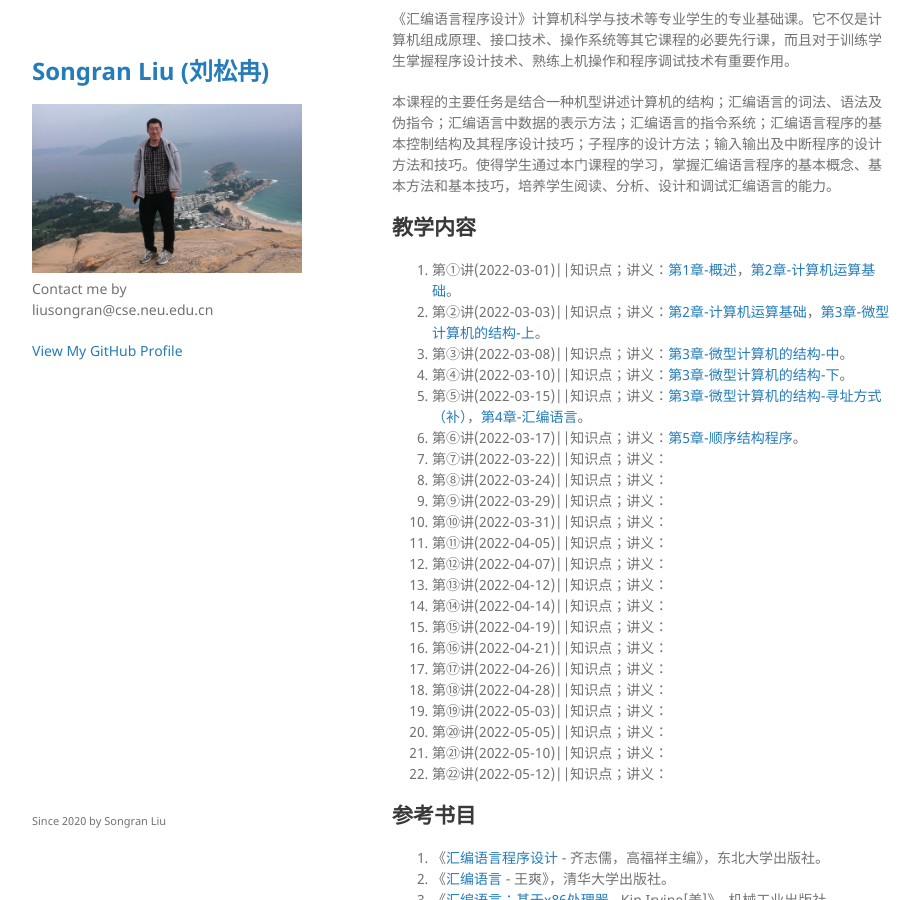
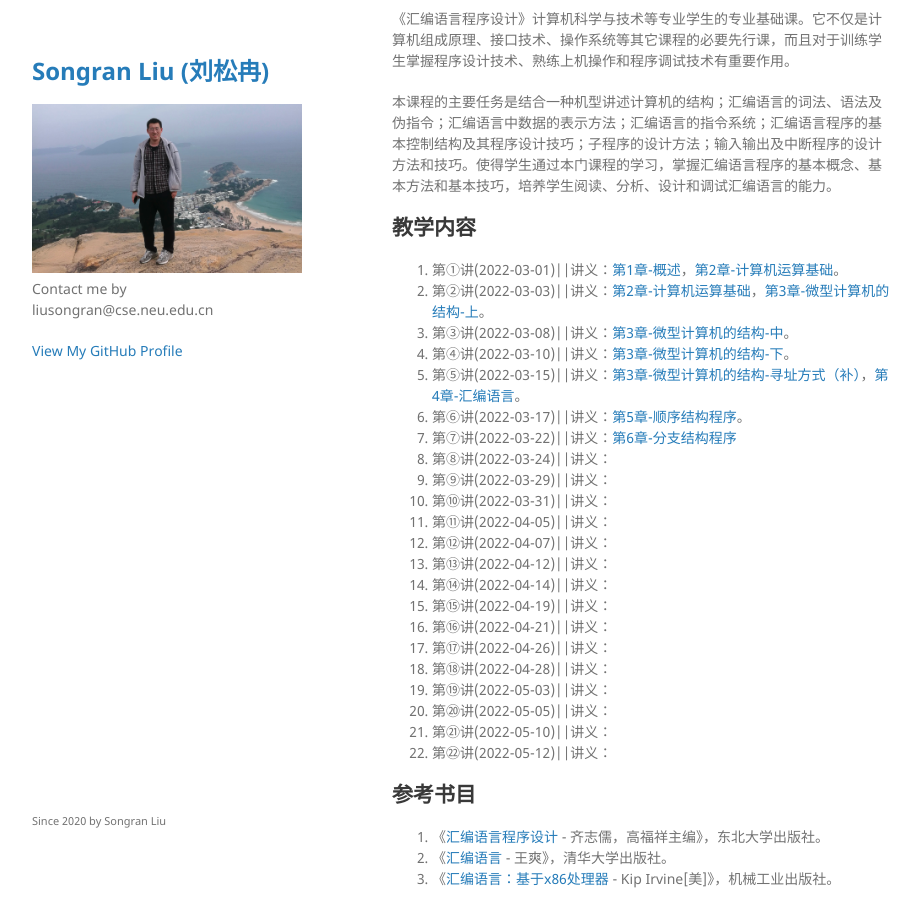
Before and after one commit to liusongran/liusongran.github.io, a Jekyll site: the page built from Teaching/Assembly/Spring2022.md, in a window 1280 px wide and 900 px high, scrolled down 476 px. Shown: the whole window, without its empty margins (178-1098 px from the left). Built offline with Jekyll 4.4.1, drawn with Linux system fonts in a browser that asks for light colours; our own code applies the rules of GitHub Pages for plain Markdown files.

Commit message:
Slides: chapter6

```diff
--- a/Teaching/Assembly/Spring2022.md
+++ b/Teaching/Assembly/Spring2022.md
@@ -19,28 +19,28 @@
 本课程的主要任务是结合一种机型讲述计算机的结构；汇编语言的词法、语法及伪指令；汇编语言中数据的表示方法；汇编语言的指令系统；汇编语言程序的基本控制结构及其程序设计技巧；子程序的设计方法；输入输出及中断程序的设计方法和技巧。使得学生通过本门课程的学习，掌握汇编语言程序的基本概念、基本方法和基本技巧，培养学生阅读、分析、设计和调试汇编语言的能力。
 
 ## 教学内容
-1. 第①讲(2022-03-01)\|\|知识点；讲义：[第1章-概述](./Slides/Chapter1.pdf)，[第2章-计算机运算基础](./Slides/Chapter2.pdf)。
-2. 第②讲(2022-03-03)\|\|知识点；讲义：[第2章-计算机运算基础](./Slides/Chapter2.pdf)，[第3章-微型计算机的结构-上](./Slides/Chapter3-A.pdf)。
-3. 第③讲(2022-03-08)\|\|知识点；讲义：[第3章-微型计算机的结构-中](./Slides/Chapter3-B.pdf)。
-4. 第④讲(2022-03-10)\|\|知识点；讲义：[第3章-微型计算机的结构-下](./Slides/Chapter3-C.pdf)。
-5. 第⑤讲(2022-03-15)\|\|知识点；讲义：[第3章-微型计算机的结构-寻址方式（补）](./Slides/Chapter3-D.pdf)，[第4章-汇编语言](./Slides/Chapter4.pdf)。
-6. 第⑥讲(2022-03-17)\|\|知识点；讲义：[第5章-顺序结构程序](./Slides/Chapter5.pdf)。
-7. 第⑦讲(2022-03-22)\|\|知识点；讲义：
-8. 第⑧讲(2022-03-24)\|\|知识点；讲义：
-9. 第⑨讲(2022-03-29)\|\|知识点；讲义：
-10. 第⑩讲(2022-03-31)\|\|知识点；讲义：
-11. 第⑪讲(2022-04-05)\|\|知识点；讲义：
-12. 第⑫讲(2022-04-07)\|\|知识点；讲义：
-13. 第⑬讲(2022-04-12)\|\|知识点；讲义：
-14. 第⑭讲(2022-04-14)\|\|知识点；讲义：
-15. 第⑮讲(2022-04-19)\|\|知识点；讲义：
-16. 第⑯讲(2022-04-21)\|\|知识点；讲义：
-17. 第⑰讲(2022-04-26)\|\|知识点；讲义：
-18. 第⑱讲(2022-04-28)\|\|知识点；讲义：
-19. 第⑲讲(2022-05-03)\|\|知识点；讲义：
-20. 第⑳讲(2022-05-05)\|\|知识点；讲义：
-21. 第㉑讲(2022-05-10)\|\|知识点；讲义：
-22. 第㉒讲(2022-05-12)\|\|知识点；讲义：
+1. 第①讲(2022-03-01)\|\|讲义：[第1章-概述](./Slides/Chapter1.pdf)，[第2章-计算机运算基础](./Slides/Chapter2.pdf)。
+2. 第②讲(2022-03-03)\|\|讲义：[第2章-计算机运算基础](./Slides/Chapter2.pdf)，[第3章-微型计算机的结构-上](./Slides/Chapter3-A.pdf)。
+3. 第③讲(2022-03-08)\|\|讲义：[第3章-微型计算机的结构-中](./Slides/Chapter3-B.pdf)。
+4. 第④讲(2022-03-10)\|\|讲义：[第3章-微型计算机的结构-下](./Slides/Chapter3-C.pdf)。
+5. 第⑤讲(2022-03-15)\|\|讲义：[第3章-微型计算机的结构-寻址方式（补）](./Slides/Chapter3-D.pdf)，[第4章-汇编语言](./Slides/Chapter4.pdf)。
+6. 第⑥讲(2022-03-17)\|\|讲义：[第5章-顺序结构程序](./Slides/Chapter5.pdf)。
+7. 第⑦讲(2022-03-22)\|\|讲义：[第6章-分支结构程序](./Slides/Chapter6.pdf)
+8. 第⑧讲(2022-03-24)\|\|讲义：
+9. 第⑨讲(2022-03-29)\|\|讲义：
+10. 第⑩讲(2022-03-31)\|\|讲义：
+11. 第⑪讲(2022-04-05)\|\|讲义：
+12. 第⑫讲(2022-04-07)\|\|讲义：
+13. 第⑬讲(2022-04-12)\|\|讲义：
+14. 第⑭讲(2022-04-14)\|\|讲义：
+15. 第⑮讲(2022-04-19)\|\|讲义：
+16. 第⑯讲(2022-04-21)\|\|讲义：
+17. 第⑰讲(2022-04-26)\|\|讲义：
+18. 第⑱讲(2022-04-28)\|\|讲义：
+19. 第⑲讲(2022-05-03)\|\|讲义：
+20. 第⑳讲(2022-05-05)\|\|讲义：
+21. 第㉑讲(2022-05-10)\|\|讲义：
+22. 第㉒讲(2022-05-12)\|\|讲义：
 
 
 ## 参考书目
--- a/_config.yml
+++ b/_config.yml
@@ -6,7 +6,7 @@ google_analytics:
 theme: jekyll-theme-minimal
 #theme: jekyll-theme-minimal
 
-#footer-links:
-#  zhihu: ll-chen-2
-#  email: mailto:liusongran@cse.neu.edu.cn
-#  github: liusongran
+footer-links:
+  zhihu: ll-chen-2
+  email: mailto:liusongran@cse.neu.edu.cn
+  github: liusongran
```
Also changed, not shown: 1 other file.
